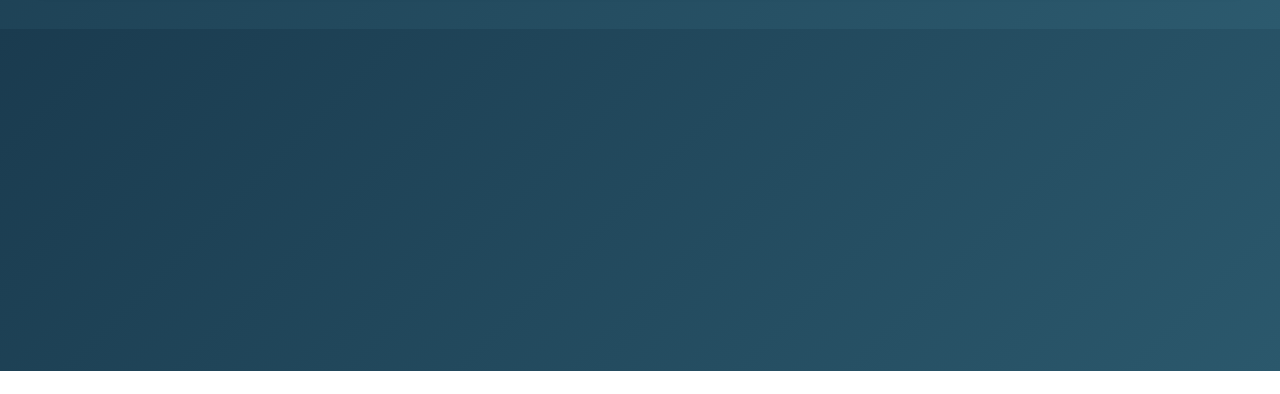
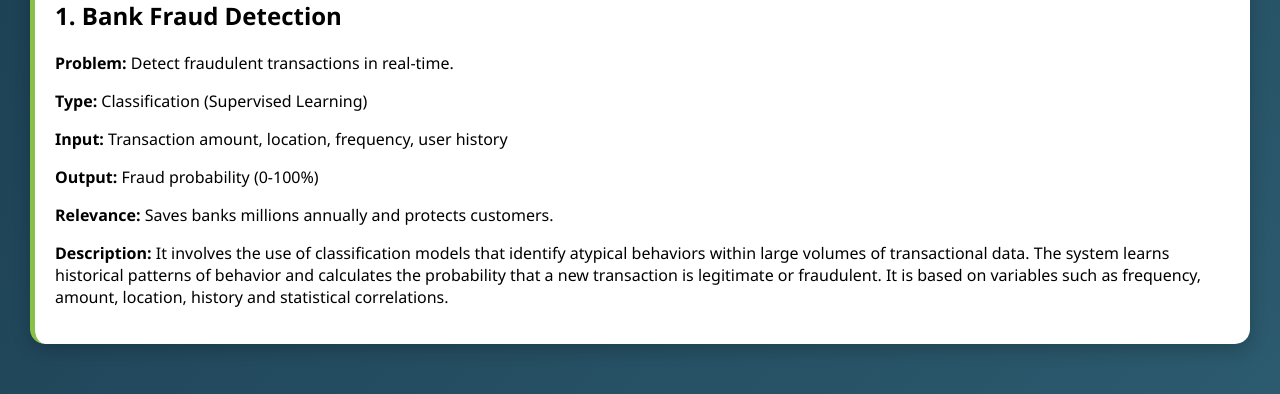
Before and after one commit to Gerlopa/trabajo-machine, a Flask app: page /case3 in a window 1280 px wide. Shown: the part 429-823 px from the top of the page. Before the commit the page ends 800 px from the top, so only its background shows below. Run offline with Flask 3, Linux system fonts and the light colour scheme.

Commit message:
Implement Bank Fraud Detection use case in case3.html
Added a new use case for Bank Fraud Detection with detailed information.

```diff
--- a/use case/templates/case3.html
+++ b/use case/templates/case3.html
@@ -1,23 +1,16 @@
 {% extends "index.html" %}
 
 {% block content %}
-
 <div class="card">
-
-//Ad information
-
-    <h2>Au add case here </h2>
-
-    <p><strong>Problem:</strong> add info here </p>
-
-    <p><strong>Type:</strong>  add info here </p>
-
-    <p><strong>Input:</strong> add info here </p>
-
-    <p><strong>Output:</strong> add info here  </p>
-
-    <p><strong>Relevance:</strong> add info here  </p>
-
+    <div class="use-case-image">
+        <img src="https://images.unsplash.com/photo-1563013544-824ae1b704d3?ixlib=rb-4.0.3&auto=format&fit=crop&w=400&q=80" alt="Bank Fraud Detection">
+    </div>
+    <h2>1. Bank Fraud Detection</h2>
+    <p><strong>Problem:</strong> Detect fraudulent transactions in real-time.</p>
+    <p><strong>Type:</strong> Classification (Supervised Learning)</p>
+    <p><strong>Input:</strong> Transaction amount, location, frequency, user history</p>
+    <p><strong>Output:</strong> Fraud probability (0-100%)</p>
+    <p><strong>Relevance:</strong> Saves banks millions annually and protects customers.</p>
+    <p><strong>Description:</strong> It involves the use of classification models that identify atypical behaviors within large volumes of transactional data. The system learns historical patterns of behavior and calculates the probability that a new transaction is legitimate or fraudulent. It is based on variables such as frequency, amount, location, history and statistical correlations.</p>
 </div>
-
 {% endblock %}
```
